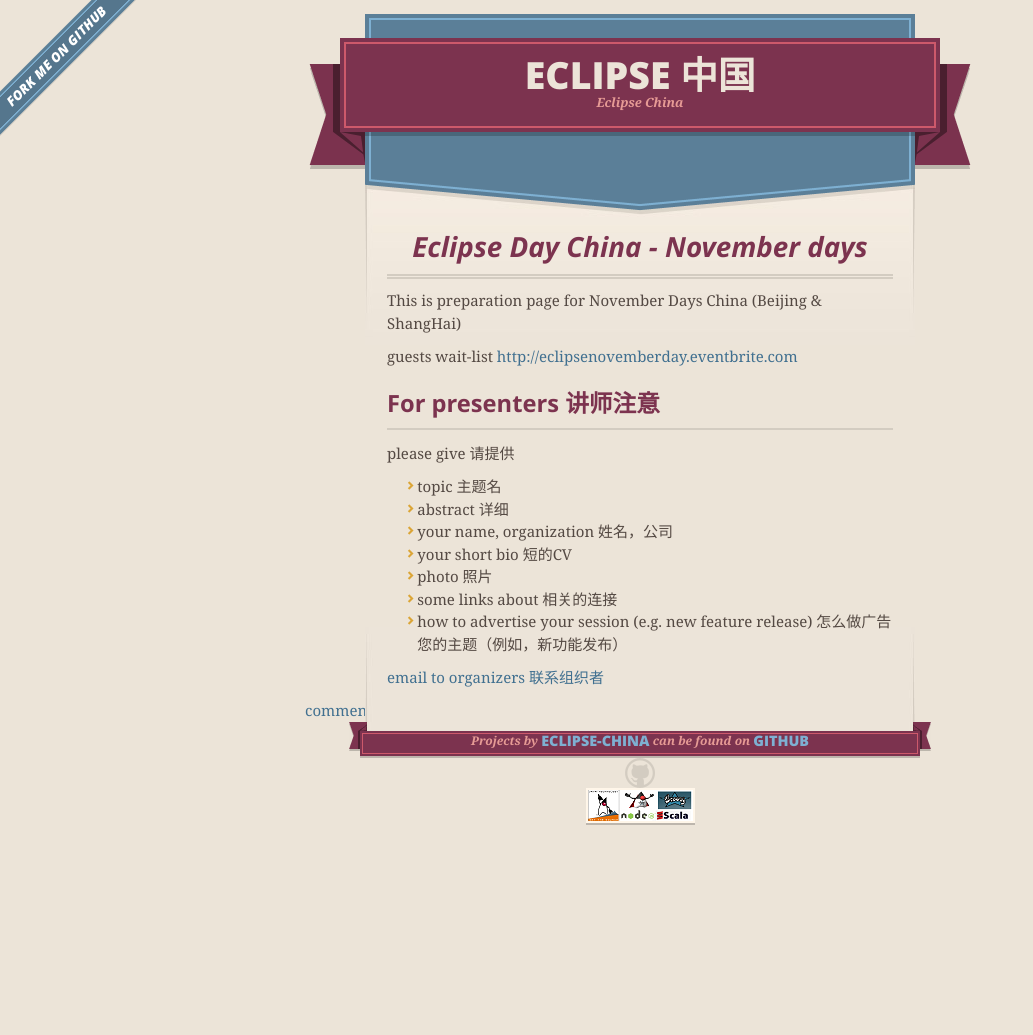
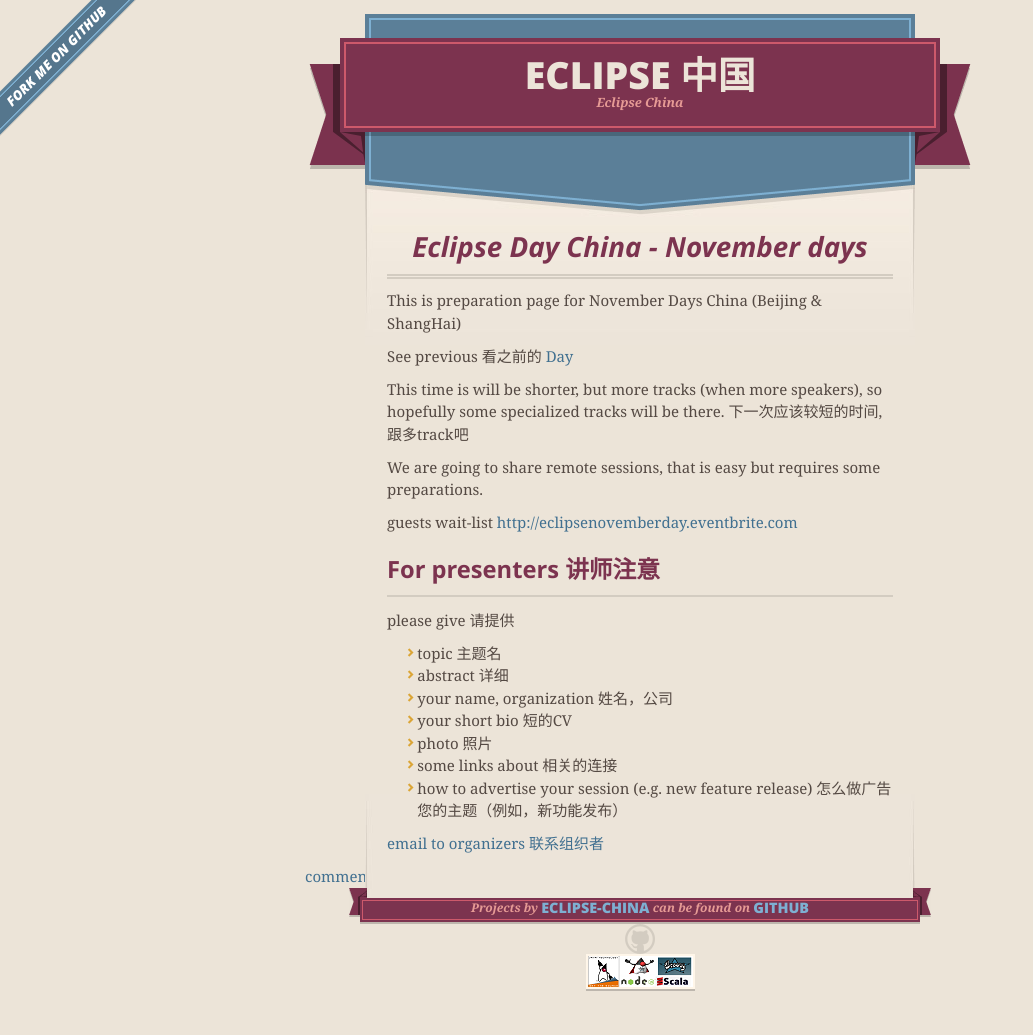
Before and after one commit to Eclipse-China/Eclipse-China.github.io, a Jekyll site: the page built from novemberdays/index.md, in a window 1280 px wide. Shown: the whole page, without its empty margins (0-1033 px from the left). Built offline with Jekyll 4.4.1, drawn with Linux system fonts in a browser that asks for light colours; nearby versions of some CDN libraries; Markdown is read by kramdown in place of the engine named in the settings; comment, search, counter and statistics services are not loaded; before the commit the page ends 900 px from its top, so only the background shows below that.

Commit message:
shorter but richer

```diff
--- a/novemberdays/index.md
+++ b/novemberdays/index.md
@@ -6,6 +6,14 @@
 ## {{ page.title }}
 
 This is preparation page for November Days China (Beijing & ShangHai)
+
+<p>See previous 看之前的 <a href="/Day/">Day</a></p>
+
+This time is will be shorter, but more tracks (when more speakers),
+so hopefully some specialized tracks will be there.
+下一次应该较短的时间,跟多track吧
+
+We are going to share remote sessions, that is easy but requires some preparations.
 
 guests wait-list <http://eclipsenovemberday.eventbrite.com>
 
```
